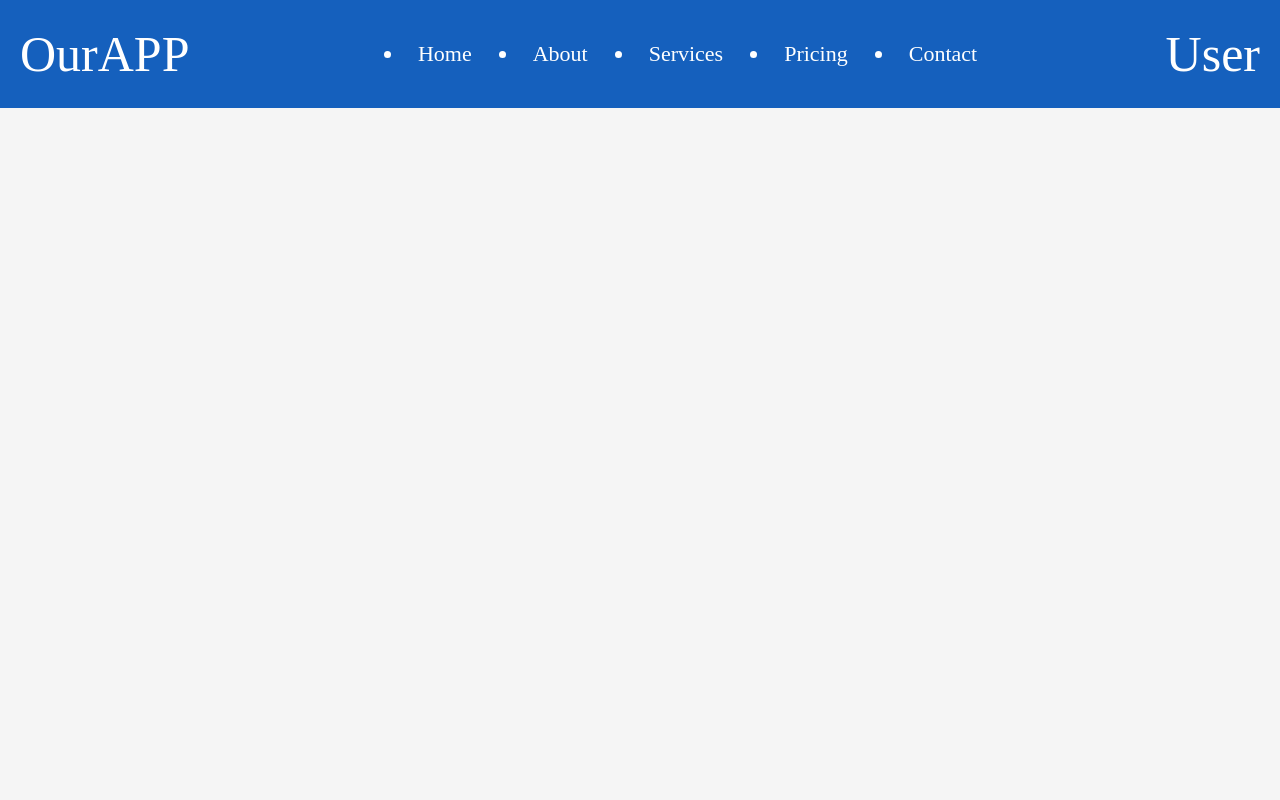
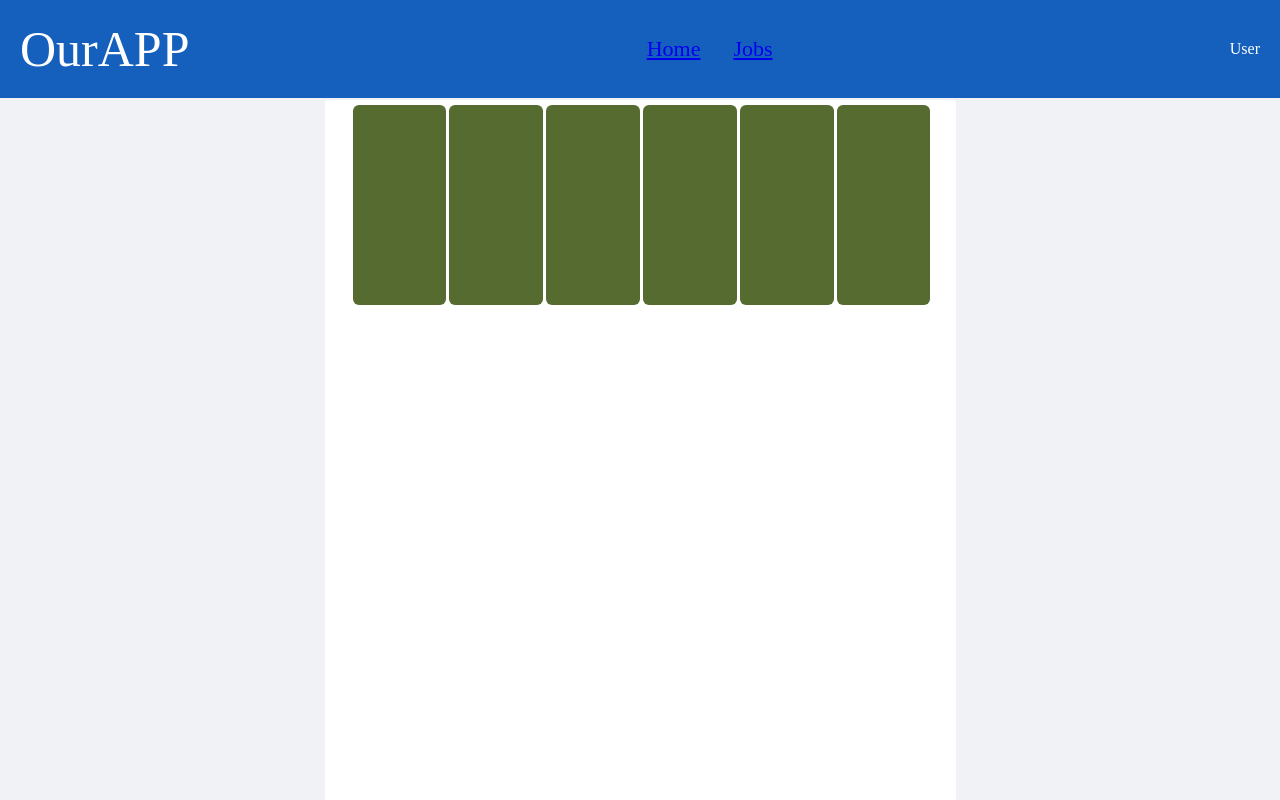
Before and after one commit to valdes-voufo/socialMedia, an Angular app in the folder Projet2vs/: page / in a window 1280 px wide. Shown: the top 800 px of the page. Built offline with nearby package versions, Linux system fonts and the light colour scheme.

Commit message:
change color and imoplement some component for the body

```diff
--- a/Projet2vs/src/app/app.component.html
+++ b/Projet2vs/src/app/app.component.html
@@ -1,2 +1,3 @@
 <app-navbar></app-navbar>
+<app-main></app-main>
 <app-footer></app-footer>
--- a/Projet2vs/src/app/app.module.ts
+++ b/Projet2vs/src/app/app.module.ts
@@ -4,8 +4,9 @@ import { BrowserModule } from '@angular/platform-browser';
 import { AppComponent } from './app.component';
 import { HeaderComponent } from './header/header.component';
 import { FooterComponent } from './footer/footer.component';
-import { SearchComponent } from './search/search.component';
+
 import { NavbarComponent } from './navbar/navbar.component';
+import { MainComponent } from './main/main.component';
 
 
 
@@ -14,8 +15,9 @@ import { NavbarComponent } from './navbar/navbar.component';
     AppComponent,
     HeaderComponent,
     FooterComponent,
-    SearchComponent,
+
     NavbarComponent,
+      MainComponent,
 
 
   ],
--- /dev/null
+++ b/Projet2vs/src/app/main/main.component.css
@@ -0,0 +1,52 @@
+.main{
+  background: #F0F2F5;
+  height: 2000px;
+  display: flex;
+
+}
+
+
+.main_left{
+
+  margin-top: 2px;
+  margin-left: 5px;
+  margin-right: 2px;
+  border-radius: 3px;
+  flex: 1;
+}
+
+.main_center{
+  margin-left: 2px;
+  margin-right: 2px;
+  margin-top: 2px;
+  border-radius: 3px;
+  flex: 2;
+  background: white;
+
+}
+.main_right{
+
+  margin-left: 2px;
+  margin-right: 5px;
+  margin-top: 2px;
+  border-radius: 3px;
+  flex: 1;
+}
+.profils{
+  background: white;
+  display: flex;
+  height: 200px;
+  border-radius: 5px;
+  padding: 5px;
+  margin-left: 20px;
+  margin-right: 20px;
+}
+.profil{
+
+  background: darkolivegreen;
+  margin-left: 3px;
+  flex: 1;
+  border-radius: 6px;
+
+
+}
--- /dev/null
+++ b/Projet2vs/src/app/main/main.component.html
@@ -0,0 +1,14 @@
+<div class="main">
+  <div class="main_left"></div>
+  <div class="main_center">
+    <div class="profils">
+      <div class="profil"></div>
+      <div class="profil"></div>
+      <div class="profil"></div>
+      <div class="profil"></div>
+      <div class="profil"></div>
+      <div class="profil"></div>
+    </div>
+  </div>
+  <div class="main_right"> </div>
+</div>
--- /dev/null
+++ b/Projet2vs/src/app/main/main.component.ts
@@ -0,0 +1,15 @@
+import { Component, OnInit } from '@angular/core';
+
+@Component({
+  selector: 'app-main',
+  templateUrl: './main.component.html',
+  styleUrls: ['./main.component.css']
+})
+export class MainComponent implements OnInit {
+
+  constructor() { }
+
+  ngOnInit(): void {
+  }
+
+}
--- a/Projet2vs/src/app/navbar/navbar.component.css
+++ b/Projet2vs/src/app/navbar/navbar.component.css
@@ -1,3 +1,5 @@
+
+
 .navbar {
   display: flex;
   align-items: center;
@@ -31,31 +33,7 @@
   padding: 5px 14px;
 
 }
-/* DROPDOWN MENU */
+
 .services {
   position: relative;
 }
-
-
-.dropdown {
-  background-color:#1560BD;
-  padding: 1em 0;
-  position: absolute; /*WITH RESPECT TO PARENT*/
-  display: none;
-  border-radius: 8px;
-  top: 35px;
-}
-.dropdown li + li {
-  margin-top: 10px;
-}
-.dropdown li {
-  padding: 0.5em 1em;
-  width: 8em;
-  text-align: center;
-}
-.dropdown li:hover {
-  background-color: #4c9e9e;
-}
-.services:hover .dropdown {
-  display: block;
-}
--- a/Projet2vs/src/app/navbar/navbar.component.html
+++ b/Projet2vs/src/app/navbar/navbar.component.html
@@ -3,30 +3,17 @@
   <!-- LOGO -->
   <div class="logo">OurAPP</div>
   <!-- NAVIGATION MENU -->
-  <ul class="nav-links">
+
 
 
     <!-- NAVIGATION MENUS -->
     <div class="menu">
-      <li><a href="/">Home</a></li>
-      <li><a href="/">About</a></li>
-      <li class="services">
-        <a href="/">Services</a>
-        <!-- DROPDOWN MENU -->
-        <ul class="dropdown">
-          <li><a href="/">Dropdown 1 </a></li>
-          <li><a href="/">Dropdown 2</a></li>
-          <li><a href="/">Dropdown 2</a></li>
-          <li><a href="/">Dropdown 3</a></li>
-          <li><a href="/">Dropdown 4</a></li>
-        </ul>
-      </li>
-      <li><a href="/">Pricing</a></li>
-      <li><a href="/">Contact</a></li>
+      <a href="/">Home</a>
+      <a href="/">Jobs</a>
     </div>
 
     <!--user-->
 
-  </ul>
-  <div class="logo" > User </div>
+
+  <div class="user" > User </div>
 </nav>
--- a/Projet2vs/src/app/search/search.component.html
+++ /dev/null
@@ -1 +0,0 @@
-<p>search works!</p>
--- a/Projet2vs/src/app/search/search.component.ts
+++ /dev/null
@@ -1,15 +0,0 @@
-import { Component, OnInit } from '@angular/core';
-
-@Component({
-  selector: 'app-search',
-  templateUrl: './search.component.html',
-  styleUrls: ['./search.component.css']
-})
-export class SearchComponent implements OnInit {
-
-  constructor() { }
-
-  ngOnInit(): void {
-  }
-
-}
```
Also changed, not shown: Projet2vs/src/app/search/search.component.css (deleted), 1 other file (tests, documents, lock files or other folders).
